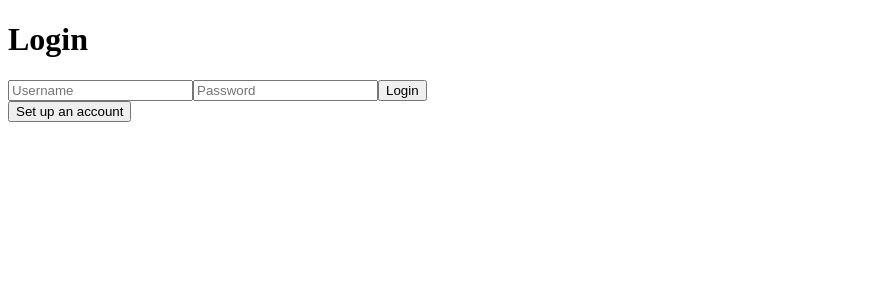
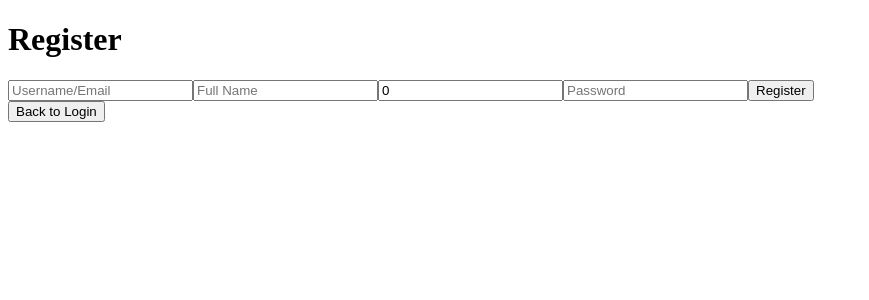
Before and after one commit to DiyaHussein/StockExchangeApp, a Vue app in the folder stock_exchange_vue_js_app/: page / in a window 1280 px wide. Shown: the top 300 px of the page, without its empty margins (0-869 px from the left). Built offline with nearby package versions, Linux system fonts and the light colour scheme.

Commit message:
Modified log in component, RegisterComponent.vue, app.vue we also implemented axios and we also added a feature which when the user register it will require his username, password and balance so how much money he wants to trade.

```diff
--- a/stock_exchange_vue_js_app/src/App.vue
+++ b/stock_exchange_vue_js_app/src/App.vue
@@ -1,27 +1,44 @@
 <template>
-  <div id="app">
-    <LoginComponent v-if="showLogin" @register="toggleView" />
-    <RegisterComponent v-else @login="toggleView" />
+  <div>
+    <h1>Register</h1>
+    <form @submit.prevent="register">
+      <input v-model="username" placeholder="Username/Email" />
+      <input v-model="fullName" placeholder="Full Name" />
+      <input v-model="balance" placeholder="Balance" type="number" />
+      <input v-model="password" placeholder="Password" type="password" />
+      <button type="submit">Register</button>
+    </form>
+    <button @click="$emit('login')">Back to Login</button>
   </div>
 </template>
 
 <script>
-import LoginComponent from './components/LoginComponent.vue';
-import RegisterComponent from './components/RegisterComponent.vue';
+import axios from "axios";
 
 export default {
-  components: {
-    LoginComponent,
-    RegisterComponent,
-  },
   data() {
     return {
-      showLogin: true,
+      username: "",
+      fullName: "",
+      balance: 0,
+      password: "",
     };
   },
   methods: {
-    toggleView() {
-      this.showLogin = !this.showLogin;
+    async register() {
+      try {
+        const response = await axios.post("http://localhost:8080/api/users", {
+          name: this.username,
+          balance: this.balance,
+          password: this.password,
+        });
+        alert("Registration successful! Please log in.");
+        console.log(response.data); // Handle successful registration response
+        this.$emit("login"); // Switch back to login view
+      } catch (error) {
+        alert("Registration failed. Please try again.");
+        console.error(error);
+      }
     },
   },
 };
--- a/stock_exchange_vue_js_app/src/components/LoginComponent.vue
+++ b/stock_exchange_vue_js_app/src/components/LoginComponent.vue
@@ -11,6 +11,8 @@
 </template>
 
 <script>
+import axios from "axios";
+
 export default {
   data() {
     return {
@@ -19,8 +21,23 @@ export default {
     };
   },
   methods: {
-    login() {
-      // Logic for login (e.g., axios request to backend)
+    async login() {
+      try {
+        const response = await axios.post("http://localhost:8080/api/users/login", {
+          username: this.username,
+          password: this.password,
+        });
+        alert(Welcome, $
+        {
+          response.data.name
+        }
+      )
+        ;
+        console.log(response.data); // Handle successful login response (e.g., save token or user details)
+      } catch (error) {
+        alert("Invalid username or password. Please try again.");
+        console.error(error);
+      }
     },
   },
 };
--- a/stock_exchange_vue_js_app/src/components/RegisterComponent.vue
+++ b/stock_exchange_vue_js_app/src/components/RegisterComponent.vue
@@ -13,6 +13,8 @@
 </template>
 
 <script>
+import axios from "axios";
+
 export default {
   data() {
     return {
@@ -23,8 +25,20 @@ export default {
     };
   },
   methods: {
-    register() {
-      // Logic for registration (e.g., axios request to backend)
+    async register() {
+      try {
+        const response = await axios.post("http://localhost:8080/api/users", {
+          name: this.username,
+          balance: this.balance,
+          password: this.password,
+        });
+        alert("Registration successful! Please log in.");
+        console.log(response.data); // Handle successful registration response
+        this.$emit("login"); // Switch back to login view
+      } catch (error) {
+        alert("Registration failed. Please try again.");
+        console.error(error);
+      }
     },
   },
 };
```
